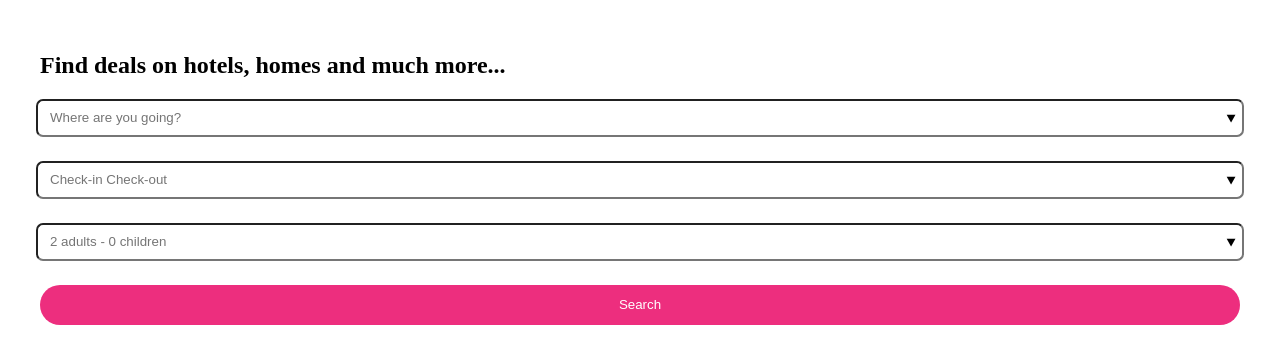
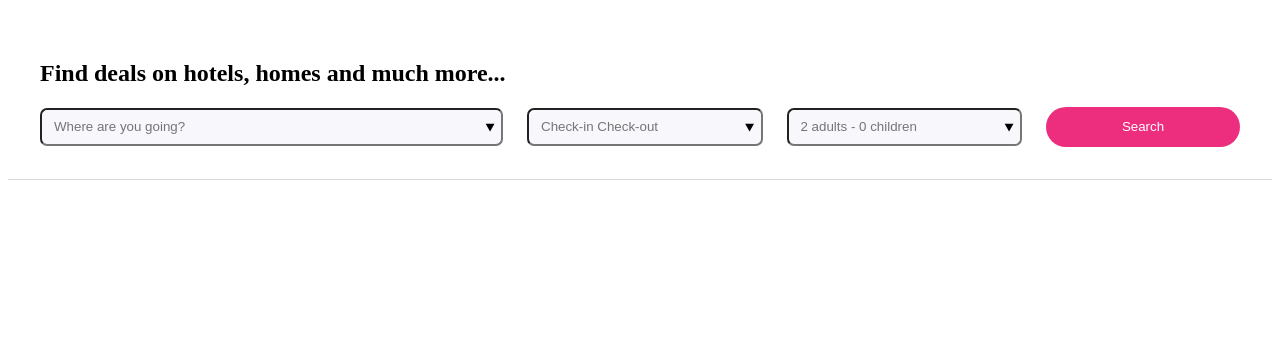
Before and after one commit to dawgun/202207-w1chwe-natalia-gherardi-david-lozano, a website: page index.html in a window 1280 px wide. Drawn offline with nearby package versions, Linux system fonts and the light colour scheme; files that its build step writes are made by us from their sources.

Commit message:
added responsive styles in scss for main search

```diff
--- a/sass/style.scss
+++ b/sass/style.scss
@@ -1,7 +1,7 @@
 .main-search {
-  display: flex;
-  margin: 2rem;
-  flex-direction: column;
+  padding: 2rem;
+  border-bottom: 1px solid;
+  border-color: #d9dbe0;
 
   &__title {
     font-size: 1.5rem;
@@ -14,6 +14,12 @@
     gap: 1.5rem;
   }
 
+  @media (min-width: 700px) {
+    &__form {
+      flex-direction: row;
+    }
+  }
+
   &__button {
     background-color: #ed2e7e;
     height: 2.5rem;
@@ -23,10 +29,18 @@
     border-style: none;
   }
 
+  @media (min-width: 700px) {
+    &__button {
+      min-width: 0;
+      flex: 0.8;
+    }
+  }
+
   &__input {
     border-radius: 7px;
     height: 2rem;
     min-width: 100%;
+    background-color: #f7f7fc;
 
     &::placeholder {
       padding-left: 10px;
@@ -35,4 +49,21 @@
       opacity: 100;
     }
   }
+  @media (min-width: 700px) {
+    &__input {
+      min-width: 0;
+    }
+  }
 }
+@media (min-width: 700px) {
+  input[list="destination"] {
+    flex: 2;
+  }
+
+  input[list="calendary"] {
+    flex: 1;
+  }
+  input[list="people"] {
+    flex: 1;
+  }
+}
```
